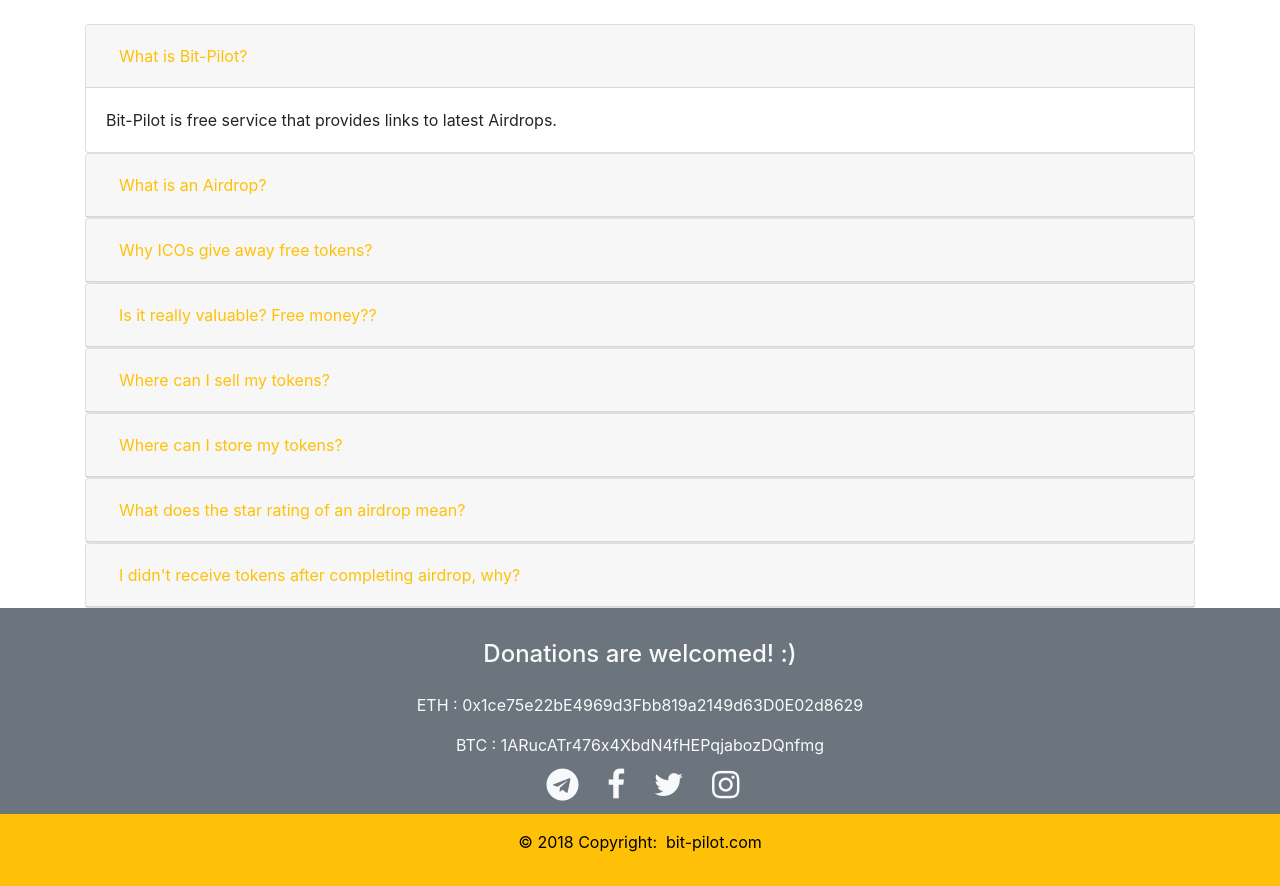
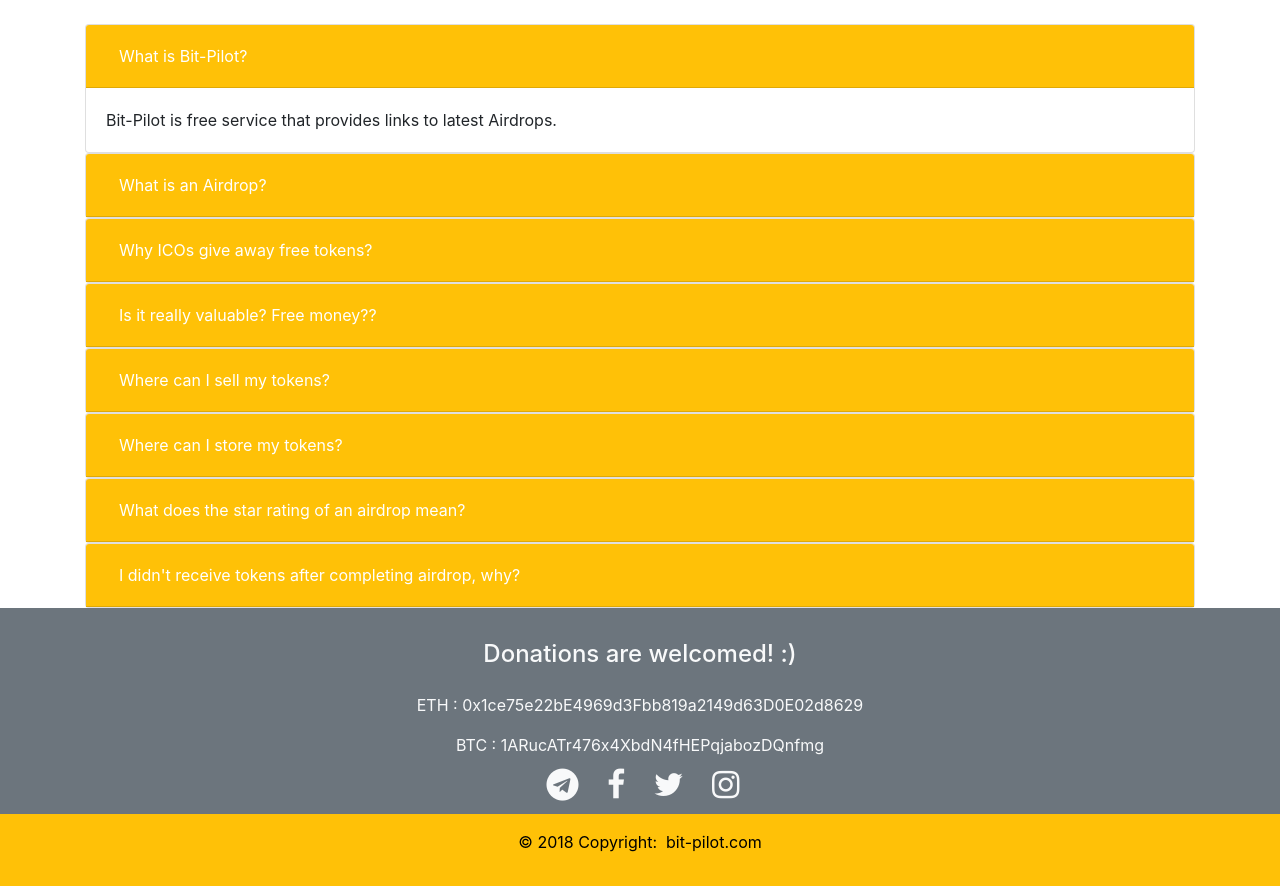
Before and after one commit to doctormilos/Bit-Pilot, a Flask app: page /faq in a window 1280 px wide. Shown: the part 66-952 px from the top of the page. Run offline with Flask 2, Linux system fonts and the light colour scheme; some libraries are stand-ins or nearby versions.

Commit message:
FAQ Cosmetics
-

```diff
--- a/templates/faq.html
+++ b/templates/faq.html
@@ -4,10 +4,10 @@
 
 <div id="accordion">
   <div class="card">
-    <div class="card-header" id="headingOne">
+    <div class="card-header bg-warning" id="headingOne">
       <h5 class="mb-0">
-        <button class="btn btn-link" data-toggle="collapse" data-target="#collapseOne" aria-expanded="true" aria-controls="collapseOne">
-          <a class="text-warning">What is Bit-Pilot?</a>
+        <button class="btn btn-link" data-toggle="collapse" data-target="#collapseOne" aria-expanded="false" aria-controls="collapseOne">
+          <a class="text-white">What is Bit-Pilot?</a>
         </button>
       </h5>
     </div>
@@ -18,10 +18,10 @@
     </div>
   </div>
   <div class="card">
-    <div class="card-header" id="headingTwo">
+    <div class="card-header bg-warning" id="headingTwo">
       <h5 class="mb-0">
         <button class="btn btn-link collapsed" data-toggle="collapse" data-target="#collapseTwo" aria-expanded="false" aria-controls="collapseTwo">
-         <a class="text-warning"> What is an Airdrop? </a>
+         <a class="text-white"> What is an Airdrop? </a>
         </button>
       </h5>
     </div>
@@ -32,10 +32,10 @@
     </div>
   </div>
   <div class="card">
-    <div class="card-header" id="headingThree">
+    <div class="card-header bg-warning" id="headingThree">
       <h5 class="mb-0">
         <button class="btn btn-link collapsed" data-toggle="collapse" data-target="#collapseThree" aria-expanded="false" aria-controls="collapseThree">
-          <a class="text-warning">Why ICOs give away free tokens?</a>
+          <a class="text-white">Why ICOs give away free tokens?</a>
         </button>
       </h5>
     </div>
@@ -46,10 +46,10 @@
     </div>
   </div>
   <div class="card">
-    <div class="card-header" id="headingFour">
+    <div class="card-header bg-warning" id="headingFour">
       <h5 class="mb-0">
         <button class="btn btn-link collapsed" data-toggle="collapse" data-target="#collapseFour" aria-expanded="false" aria-controls="collapseFour">
-          <a class="text-warning">Is it really valuable? Free money??</a>
+          <a class="text-white">Is it really valuable? Free money??</a>
         </button>
       </h5>
     </div>
@@ -60,10 +60,10 @@
     </div>
   </div>
   <div class="card">
-    <div class="card-header" id="headingFive">
+    <div class="card-header bg-warning" id="headingFive">
       <h5 class="mb-0">
         <button class="btn btn-link collapsed" data-toggle="collapse" data-target="#collapseFive" aria-expanded="false" aria-controls="collapseFive">
-         <a class="text-warning"> Where can I sell my tokens? </a>
+         <a class="text-white"> Where can I sell my tokens? </a>
         </button>
       </h5>
     </div>
@@ -74,10 +74,10 @@
     </div>
   </div>
   <div class="card">
-    <div class="card-header" id="headingSix">
+    <div class="card-header bg-warning" id="headingSix">
       <h5 class="mb-0">
         <button class="btn btn-link collapsed" data-toggle="collapse" data-target="#collapseSix" aria-expanded="false" aria-controls="collapseSix">
-         <a class="text-warning"> Where can I store my tokens?</a>
+         <a class="text-white"> Where can I store my tokens?</a>
         </button>
       </h5>
     </div>
@@ -88,10 +88,10 @@
     </div>
   </div>
   <div class="card">
-    <div class="card-header" id="headingSeven">
+    <div class="card-header bg-warning" id="headingSeven">
       <h5 class="mb-0">
         <button class="btn btn-link collapsed" data-toggle="collapse" data-target="#collapseSeven" aria-expanded="false" aria-controls="collapseSeven">
-         <a class="text-warning"> What does the star rating of an airdrop mean? </a>
+         <a class="text-white"> What does the star rating of an airdrop mean? </a>
         </button>
       </h5>
     </div>
@@ -102,10 +102,10 @@
     </div>
   </div>
   <div class="card">
-    <div class="card-header" id="headingEight">
+    <div class="card-header bg-warning" id="headingEight">
       <h5 class="mb-0">
         <button class="btn btn-link collapsed" data-toggle="collapse" data-target="#collapseEight" aria-expanded="false" aria-controls="collapseEight">
-          <a class="text-warning">I didn't receive tokens after completing airdrop, why?</a>
+          <a class="text-white">I didn't receive tokens after completing airdrop, why?</a>
         </button>
       </h5>
     </div>
```
